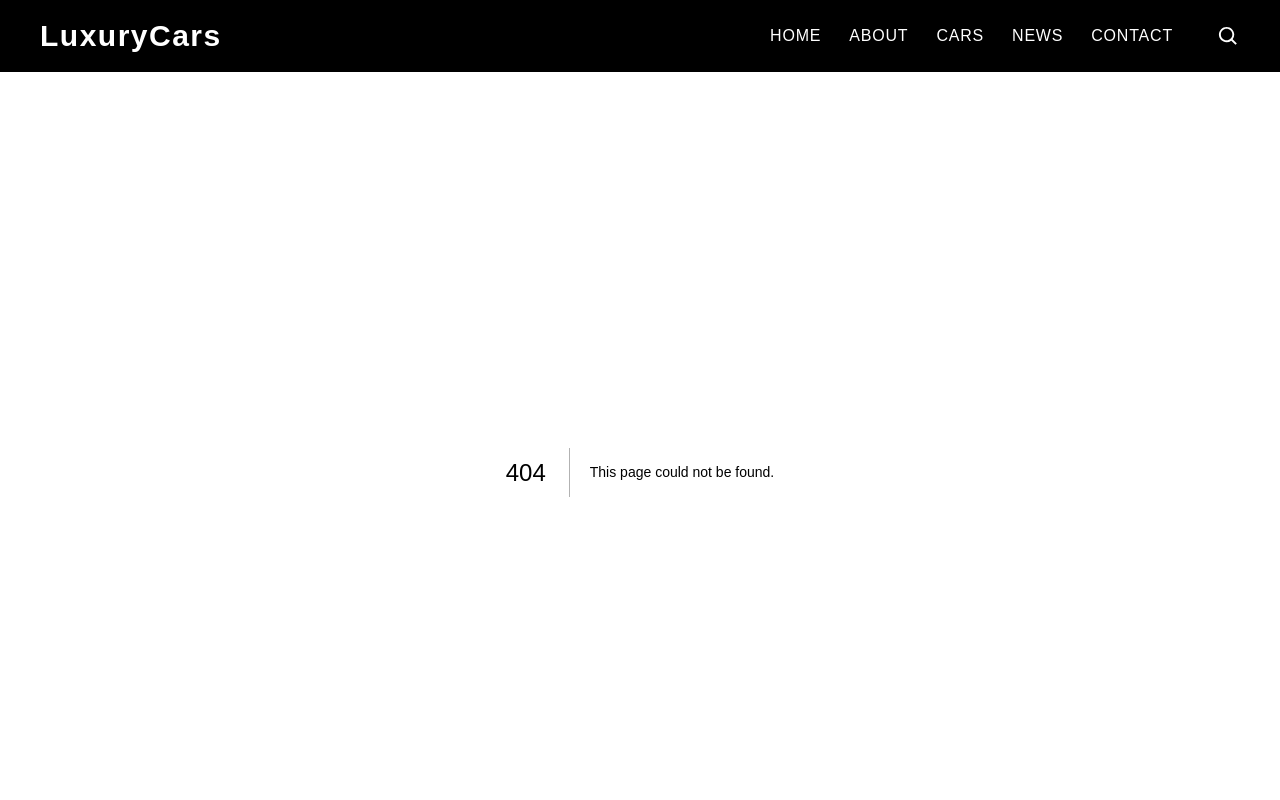
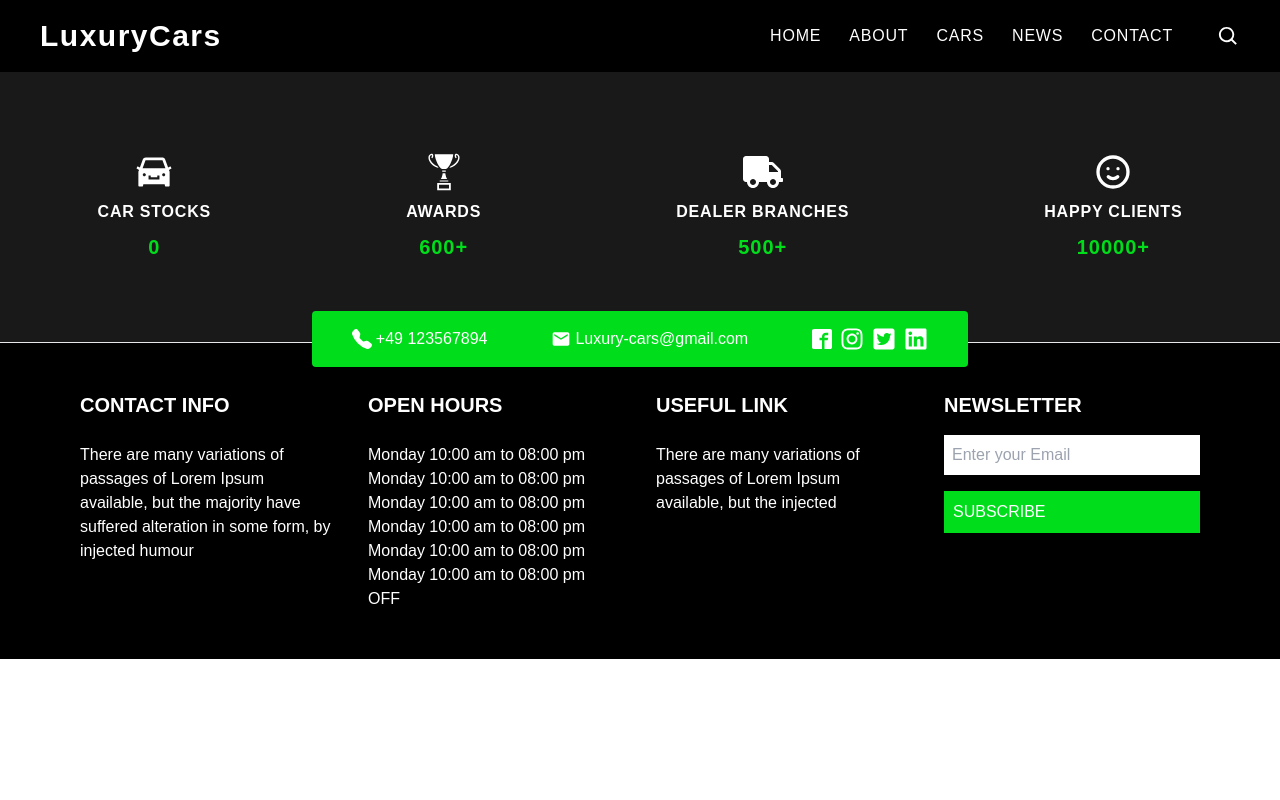
Before and after one commit to rizvan555/Car-Showroom, a Next.js app: page /awards in a window 1280 px wide. Before the commit this address had no page. Shown: the top 800 px of the page. Built offline with nearby package versions, Linux system fonts and the light colour scheme; no server answers.

Commit message:
cretaed awards page

```diff
--- /dev/null
+++ b/pages/awards/index.tsx
@@ -0,0 +1,51 @@
+import axios from 'axios';
+import { NextPage } from 'next';
+import { useEffect, useState } from 'react';
+import { AiFillCar } from 'react-icons/ai';
+import { GiTrophyCup } from 'react-icons/gi';
+import { FaTruck } from 'react-icons/fa';
+import { HiOutlineEmojiHappy } from 'react-icons/hi';
+
+const Awards: NextPage = () => {
+  const [cars, setCars] = useState([]);
+
+  useEffect(() => {
+    const getCars = async () => {
+      try {
+        const response = await axios.get('http://localhost:3001/cars');
+        console.log(response.data);
+        setCars(response.data);
+      } catch (error) {
+        console.log(error);
+      }
+    };
+    getCars();
+  }, []);
+
+  return (
+    <div className="flex justify-around items-center bg-[rgba(0,0,0,0.9)] text-white py-[10vh]">
+      <div className="flex flex-col justify-center items-center gap-2">
+        <AiFillCar size={40} />
+        <p className="font-bold tracking-wider">CAR STOCKS</p>
+        <span>{cars.length}</span>
+      </div>
+      <div className="flex flex-col justify-center items-center gap-2">
+        <GiTrophyCup size={40} />
+        <p className="font-bold tracking-wider">AWARDS</p>
+        <span>600+</span>
+      </div>
+      <div className="flex flex-col justify-center items-center gap-2">
+        <FaTruck size={40} />
+        <p className="font-bold tracking-wider">DEALER BRANCHES</p>
+        <span>500+</span>
+      </div>
+      <div className="flex flex-col justify-center items-center gap-2">
+        <HiOutlineEmojiHappy size={40} />
+        <p className="font-bold tracking-wider">HAPPY CLIENTS</p>
+        <span>10000+</span>
+      </div>
+    </div>
+  );
+};
+
+export default Awards;
--- a/pages/cars/FilteredCars.tsx
+++ b/pages/cars/FilteredCars.tsx
@@ -57,7 +57,7 @@ function FilteredCars({
           {filteredCars.map((car, index) => (
             <div
               key={index}
-              className={`absolute flex justify-center items-center mb-[40px] gap-8 w-[95vw] h-[105vh] bg-white border border-gray-300 mx-6 item ${
+              className={`absolute flex justify-center items-center mb-[40px] gap-8 w-[95vw] h-[110vh] bg-white border border-gray-300 mx-6 item ${
                 isFilteredCarsOpen ? 'visible' : 'invisible'
               }`}
             >
--- a/pages/cars/index.tsx
+++ b/pages/cars/index.tsx
@@ -47,7 +47,6 @@ function Cars() {
   const [filteredCars, setFilteredCars] = useState<Cars[]>([]);
   const [isFilteredCarsOpen, setIsFilteredCarsOpen] = useState<boolean>(false);
   const [close, setClose] = useState<boolean>(true);
-  const [isScrolling, setIsScrolling] = useState(false);
 
   useEffect(() => {
     const getCars = async () => {
--- a/pages/index.tsx
+++ b/pages/index.tsx
@@ -9,6 +9,7 @@ import { useEffect, useState } from 'react';
 import { useRouter } from 'next/router';
 import { useUser } from '@clerk/nextjs';
 import { motion, useScroll, useSpring } from 'framer-motion';
+import Awards from './awards';
 
 const inter = Inter({ subsets: ['latin'] });
 
@@ -22,6 +23,7 @@ export default function Home() {
       router.replace('/sign-in');
     }
   }, [user, router]);
+
   return (
     <div>
       <HomePage light={light} setLight={setLight} />
@@ -29,6 +31,7 @@ export default function Home() {
       <About />
       <Cars />
       <News />
+      <Awards />
       <Contact />
     </div>
   );
--- a/pages/news/index.tsx
+++ b/pages/news/index.tsx
@@ -26,19 +26,15 @@ function News() {
       variants={variants}
       initial="hidden"
       animate="show"
-      className="flex flex-col justify-center mx-auto px-20 py-32 text-white"
-      style={{
-        backgroundImage: `url(${Mercedes.src})`,
-        backgroundSize: 'cover',
-      }}
+      className="flex flex-col justify-center mx-auto px-20 py-32 text-white newsBg"
     >
       <motion.div variants={images}>
         <div className="flex items-center gap-8  mb-20">
-          <h1 className="text-6xl font-bold tracking-wider">NEWS</h1>
-          <hr className="hr-line-news" />
+          <h1 className="text-6xl font-bold tracking-wider z-10">NEWS</h1>
+          <hr className="hr-line-news z-10" />
         </div>
-        <div className="mb-16">
-          <p className="text-xl">
+        <div className="mb-16 aboutNotBg z-10">
+          <p className="text-xl z-10">
             Lorem ipsum dolor sit, amet consectetur adipisicing elit. Placeat
             similique quia quae et omnis cumque eveniet obcaecati ratione. Fugit
             voluptate ipsa dolore dolor cupiditate tenetur dignissimos eligendi
@@ -49,8 +45,8 @@ function News() {
             omnis cumque eveniet obcaecati ratione.
           </p>
         </div>
-        <div>
-          <button className="border py-3 px-10 bg-white text-black myButton">
+        <div className="z-10 aboutNotBg">
+          <button className="border py-3 px-10 bg-white text-black myButton z-10">
             READ MORE
           </button>
         </div>
--- a/styles/globals.css
+++ b/styles/globals.css
@@ -78,7 +78,6 @@ div {
 }
 .aboutNotBg {
   position: relative;
-
 }
 
 .aboutNotBg::before {
@@ -90,6 +89,48 @@ div {
   height: 100%;
   background-color: none;
   z-index: 2;
+}
+.newsBg {
+  position: relative;
+  background-image: url('../resourse//images/lambo.webp');
+  background-position: center;
+  background-repeat: no-repeat;
+  background-size: cover;
+}
+.newsBg::before {
+  content: '';
+  position: absolute;
+  top: 0;
+  left: 0;
+  width: 100%;
+  height: 100%;
+  background-color: rgba(0, 0, 0, 0.7);
+  z-index: 1;
+}
+
+.awardBg {
+  position: relative;
+  background-image: url('../resourse//images/Mercedes.webp');
+  background-position: center;
+  background-repeat: no-repeat;
+  background-size: cover;
+}
+.awardBg::before {
+  content: '';
+  position: absolute;
+  top: 0;
+  left: 0;
+  width: 100%;
+  height: 100%;
+  background-color: none;
+  z-index: 1;
+}
+
+span {
+  font-weight: bold;
+  color: #00de1b;
+  font-size: 20px;
+  letter-spacing: 1px;
 }
 
 /* Border Fade */
```
Also changed, not shown: resourse/images/lambo.webp (added).
